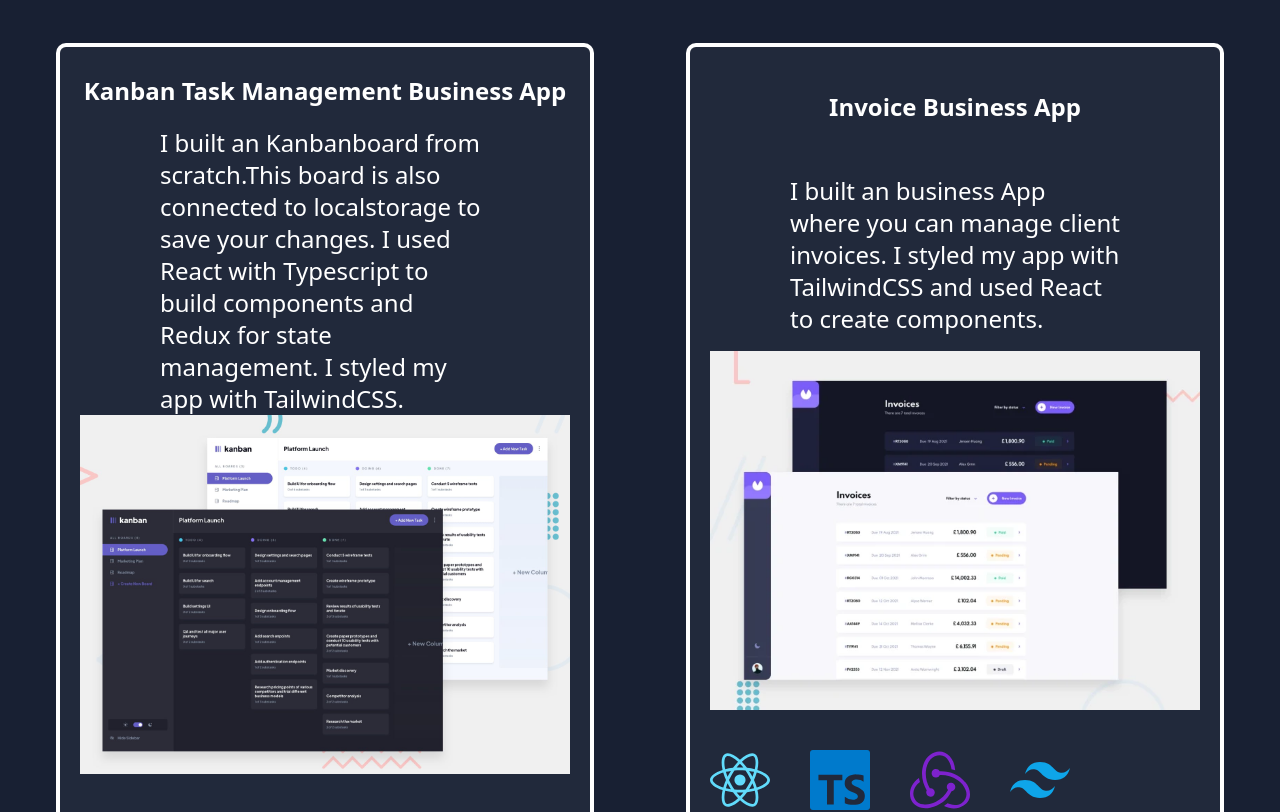
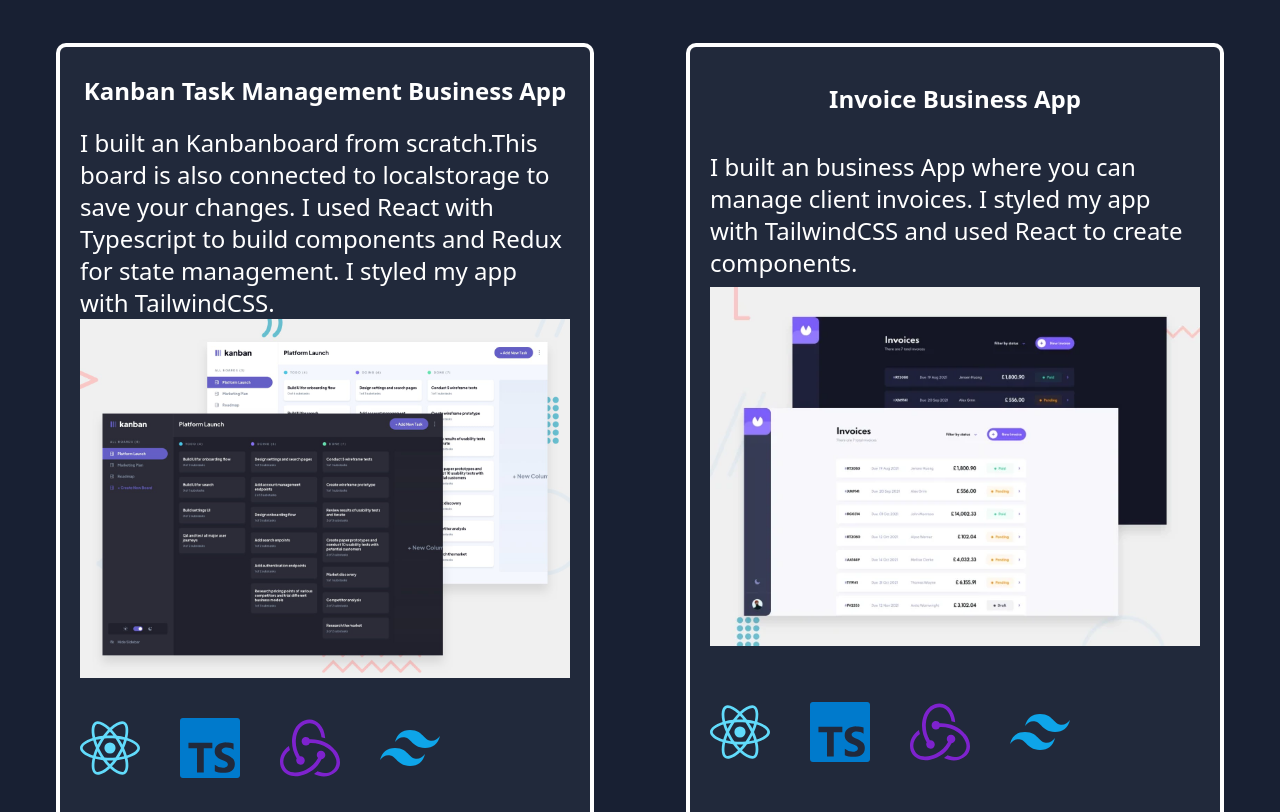
Before and after one commit to danielgen01/Daniels-portfolio, a React (Vite) app: page / in a window 1280 px wide. Shown: the part 1320-2132 px from the top of the page. Built offline with nearby package versions, Linux system fonts and the light colour scheme.

Commit message:
make it responsive

```diff
--- a/src/components/Projects/ProjectComp.tsx
+++ b/src/components/Projects/ProjectComp.tsx
@@ -20,7 +20,7 @@ export const Project: React.FC<ProjectProps> = ({
     ring-4 ring-white
     "
     >
-      <div className="grid-item-image-container flex flex-col gap-10 order-2 lg:order-1">
+      <div className="grid-item-image-container flex flex-col gap-10 order-2 lg:order-1 justify-between">
         <img src={image} alt="E-Commerce-Screenshot" />
         <div className="used-technologies-list flex flex-row gap-10 text-4xl lg:text-6xl">
           <SiReact className="text-[#61DBFB]" />
@@ -49,7 +49,7 @@ export const Project: React.FC<ProjectProps> = ({
       <div className="project-description text-white flex flex-col items-center gap-5 justify-around">
         <h1 className="font-semibold text-2xl text-center mt-2">{title}</h1>
 
-        <h2 className="lg:text-2xl text-sm lg:mx-20">{description}</h2>
+        <p className="lg:text-2xl text-sm">{description}</p>
       </div>
     </div>
   )
```
